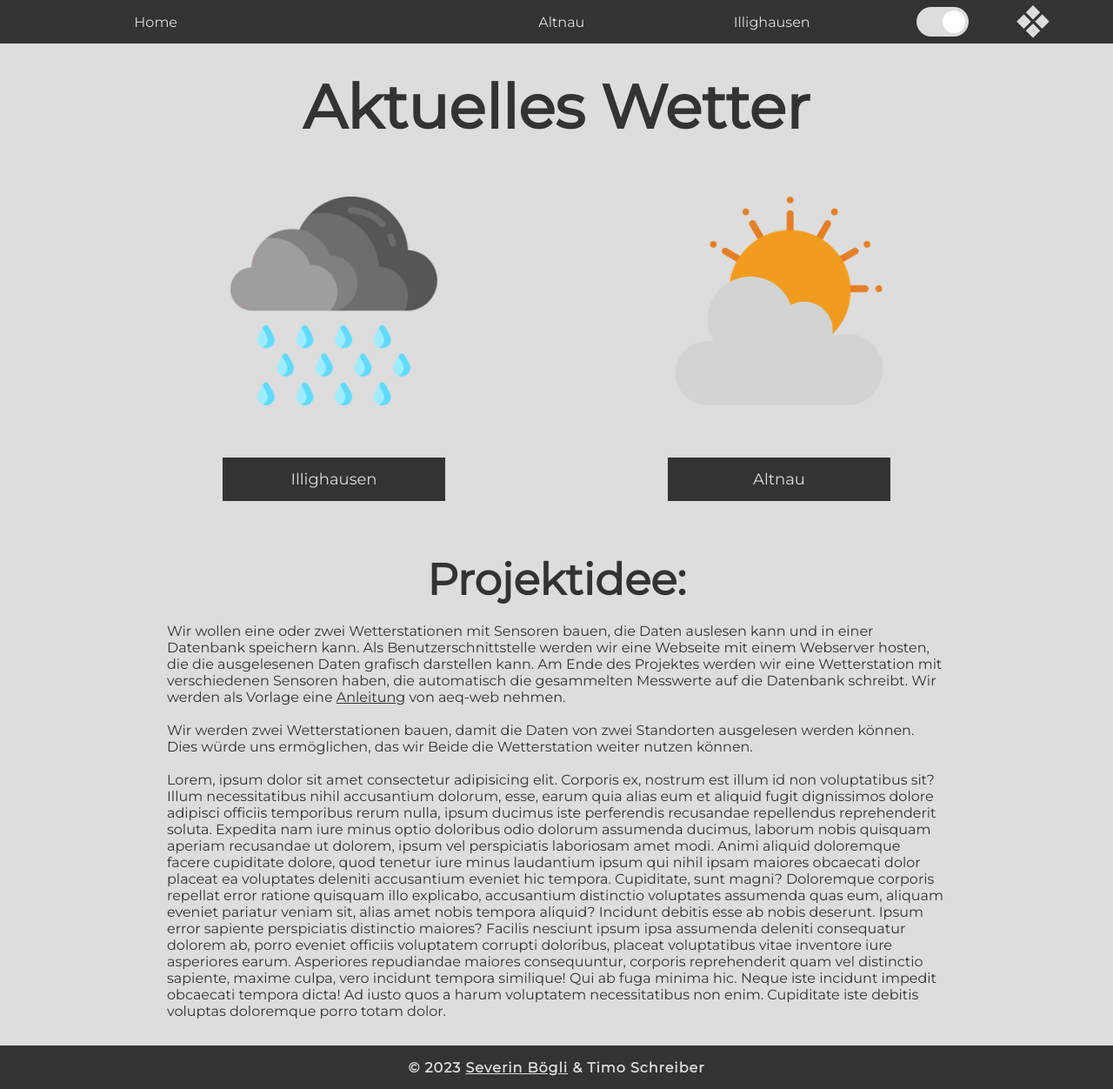
After one commit to Severinboegli/Wetterstation, a PHP site: page /Website/Illighausen.php in a window 1280 px wide. The commit adds this page. Shown: the whole page at 87% size. Run offline with PHP 8.4, Linux system fonts and the light colour scheme.

Commit message:
Change Altnau and Illighausen Website with Datas

```diff
--- a/Website/HTML/Altnau.html
+++ /dev/null
@@ -1 +0,0 @@
-Wetterdaten von Altnau <button onclick="history.back()">Go Back</button>
--- a/Website/HTML/Illighausen.html
+++ /dev/null
@@ -1 +0,0 @@
-Wetterdaten von Illighausen <button onclick="history.back()">Go Back</button>
--- /dev/null
+++ b/Website/Illighausen.php
@@ -0,0 +1,121 @@
+<!DOCTYPE html>
+<html lang="en">
+
+<head>
+    <meta charset="UTF-8" />
+    <meta name="viewport" content="width=device-width, initial-scale=1.0" />
+    <title>Wetter Illighausen</title>
+    <link rel="stylesheet" href="./Style/style.css" />
+    <link rel="stylesheet" href="./Style/reset.css" />
+    <link rel="stylesheet" href="./Style/Switch.css" />
+</head>
+
+<body>
+    <!-- Header -->
+    <nav class="navbar">
+        <a class="navbar-left" href="./">Home</a>
+
+        <div class="navbar-right">
+            <div class="navbar-right-text">
+                <a class="navbar-right-text-a" href="./Altnau.php">Altnau</a>
+                <a class="navbar-right-text-a" href="./Illighausen.php">Illighausen</a>
+            </div>
+            <!-- Switch-->
+            <label class="switch navbar-switch">
+                <input onclick="changeColorMode()" type="checkbox" checked />
+                <span class="slider round"></span>
+            </label>
+            <div class="navbar-logo">
+                <a href="#">
+                    <svg width="56" height="56" viewBox="0 0 56 56" fill="none" xmlns="http://www.w3.org/2000/svg">
+                        <path id="icon"
+                            d="M28 24.6044L15.6978 12.3022L28 0L40.3022 12.3022L28 24.6044ZM43.6978 40.3022L31.3956 28L43.6978 15.6978L56 28L43.6978 40.3022ZM12.3022 40.3022L0 28L12.3022 15.6978L24.6044 28L12.3022 40.3022ZM28 56L15.6978 43.6978L28 31.3956L40.3022 43.6978L28 56Z"
+                            fill="#DDDDDD" />
+                    </svg>
+                </a>
+            </div>
+        </div>
+    </nav>
+
+    <!-- Main Content-->
+    <main>
+        <h1 class="title">Aktuelles Wetter</h1>
+
+        <!-- Picture Column -->
+        <div class="Column-Img">
+            <img src="./Images/rain.png" alt="Regen" />
+            <img src="./Images/wolkig.png" alt="Wolkig" />
+        </div>
+
+        <!-- Button Column -->
+        <div class="Column-Button">
+            <a href="./Illighausen.html">Illighausen</a>
+            <a href="./Altnau.php">Altnau</a>
+        </div>
+
+        <!-- Text Column-->
+        <div class="Column-Full">
+            <h3>Projektidee:</h3>
+            <br />
+            <p>
+                Wir wollen eine oder zwei Wetterstationen mit Sensoren bauen, die
+                Daten auslesen kann und in einer Datenbank speichern kann. Als
+                Benutzerschnittstelle werden wir eine Webseite mit einem Webserver
+                hosten, die die ausgelesenen Daten grafisch darstellen kann. Am Ende
+                des Projektes werden wir eine Wetterstation mit verschiedenen Sensoren
+                haben, die automatisch die gesammelten Messwerte auf die Datenbank
+                schreibt. Wir werden als Vorlage eine
+                <a class="inner-link" href="https://www.aeq-web.com/arduino-wetterstation/"
+                    target="_blank">Anleitung</a>
+                von aeq-web nehmen.
+
+                <br /><br />
+
+                Wir werden zwei Wetterstationen bauen, damit die Daten von zwei
+                Standorten ausgelesen werden können. Dies würde uns ermöglichen, das
+                wir Beide die Wetterstation weiter nutzen können.
+            </p>
+
+            <br />
+
+            <p>
+                Lorem, ipsum dolor sit amet consectetur adipisicing elit. Corporis ex,
+                nostrum est illum id non voluptatibus sit? Illum necessitatibus nihil
+                accusantium dolorum, esse, earum quia alias eum et aliquid fugit
+                dignissimos dolore adipisci officiis temporibus rerum nulla, ipsum
+                ducimus iste perferendis recusandae repellendus reprehenderit soluta.
+                Expedita nam iure minus optio doloribus odio dolorum assumenda
+                ducimus, laborum nobis quisquam aperiam recusandae ut dolorem, ipsum
+                vel perspiciatis laboriosam amet modi. Animi aliquid doloremque facere
+                cupiditate dolore, quod tenetur iure minus laudantium ipsum qui nihil
+                ipsam maiores obcaecati dolor placeat ea voluptates deleniti
+                accusantium eveniet hic tempora. Cupiditate, sunt magni? Doloremque
+                corporis repellat error ratione quisquam illo explicabo, accusantium
+                distinctio voluptates assumenda quas eum, aliquam eveniet pariatur
+                veniam sit, alias amet nobis tempora aliquid? Incidunt debitis esse ab
+                nobis deserunt. Ipsum error sapiente perspiciatis distinctio maiores?
+                Facilis nesciunt ipsum ipsa assumenda deleniti consequatur dolorem ab,
+                porro eveniet officiis voluptatem corrupti doloribus, placeat
+                voluptatibus vitae inventore iure asperiores earum. Asperiores
+                repudiandae maiores consequuntur, corporis reprehenderit quam vel
+                distinctio sapiente, maxime culpa, vero incidunt tempora similique!
+                Qui ab fuga minima hic. Neque iste incidunt impedit obcaecati tempora
+                dicta! Ad iusto quos a harum voluptatem necessitatibus non enim.
+                Cupiditate iste debitis voluptas doloremque porro totam dolor.
+            </p>
+        </div>
+    </main>
+
+    <!-- Footer -->
+    <footer>
+        <p>
+            &copy 2023
+            <a href="https://github.com/Severinboegli" target="_blank" class="inner-link">Severin Bögli</a>
+            & Timo Schreiber
+        </p>
+    </footer>
+
+    <script type="text/javascript" src="./Javascript/main.js"></script>
+</body>
+
+</html>
--- a/Website/Style/reset.css
+++ b/Website/Style/reset.css
@@ -1,3 +1,23 @@
 * {
+}
 
+#table {
+  margin: 30px 0;
 }
+
+table {
+  font-family: arial, sans-serif;
+  border-collapse: collapse;
+  width: 100%;
+}
+
+td,
+th {
+  border: 1px solid #dddddd;
+  text-align: left;
+  padding: 8px;
+}
+
+tr:nth-child(even) {
+  background-color: #dddddd;
+}
--- a/Website/Style/style.css
+++ b/Website/Style/style.css
@@ -4,6 +4,10 @@
   --main-text-color: #333;
   --main-bg-color: #dddddd;
   --main-bg-hover: #161616;
+
+  --out-text-color: #333;
+  --out-bg-color: #dddddd;
+  --out-bg-hover: #161616;
 }
 
 * {
@@ -22,14 +26,14 @@ body {
   align-items: center;
   justify-content: space-between;
   height: 50px;
-  background-color: var(--main-text-color);
-  color: var(--main-bg-color);
+  background-color: var(--out-text-color);
+  color: var(--out-bg-color);
   padding: 0 5%;
 }
 
 .navbar * {
   text-decoration: none;
-  color: var(--main-bg-color);
+  color: var(--out-bg-color);
 }
 
 .navbar-left {
@@ -43,7 +47,7 @@ body {
 }
 
 .navbar-left:hover {
-  background-color: var(--main-bg-hover);
+  background-color: var(--out-bg-hover);
 }
 
 .navbar-right {
@@ -70,7 +74,7 @@ body {
 }
 
 .navbar-right-text-a:hover {
-  background-color: var(--main-bg-hover);
+  background-color: var(--out-bg-hover);
 }
 
 .navbar-logo {
@@ -83,7 +87,7 @@ body {
 }
 
 #icon {
-  fill: var(--main-bg-color);
+  fill: var(--out-bg-color);
 }
 
 main {
@@ -111,6 +115,7 @@ main {
 
 .Column-Img img {
   margin: 0 20px;
+  height: 100%;
 }
 
 .Column-Button {
@@ -147,7 +152,7 @@ main {
 
 footer {
   width: 100%;
-  background: var(--main-text-color);
+  background: var(--out-text-color);
   height: 50px;
   display: flex;
   flex-direction: row;
@@ -158,7 +163,7 @@ footer {
 }
 
 footer * {
-  color: var(--main-bg-color);
+  color: var(--out-bg-color);
 }
 
 @media only screen and (max-width: 800px) {
--- a/index.php
+++ b/index.php
@@ -1,5 +1,5 @@
 <!DOCTYPE html>
-<html lang="en-US, de-de">
+<html lang="de-de">
 
 <head>
     <meta charset="utf-8" />
```
Also changed, not shown: Website/Altnau.php (added, +116 -0 lines), Website/index.html (+11 -11 lines).
